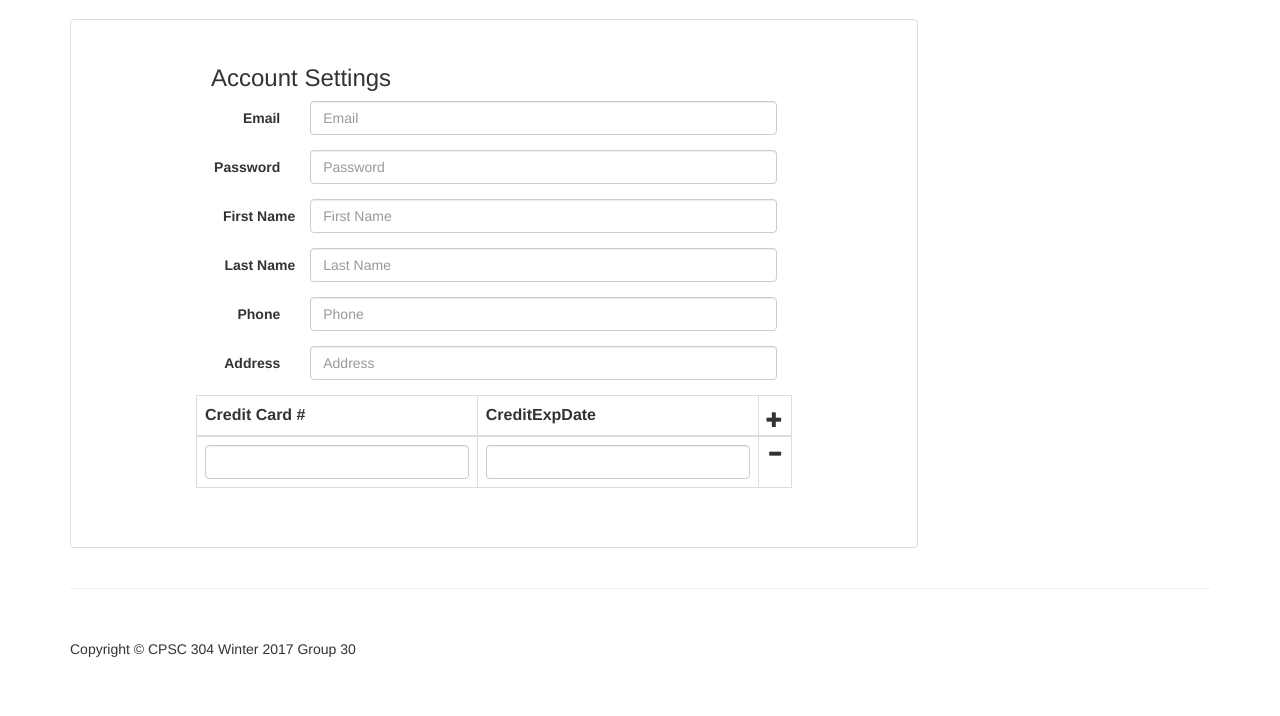
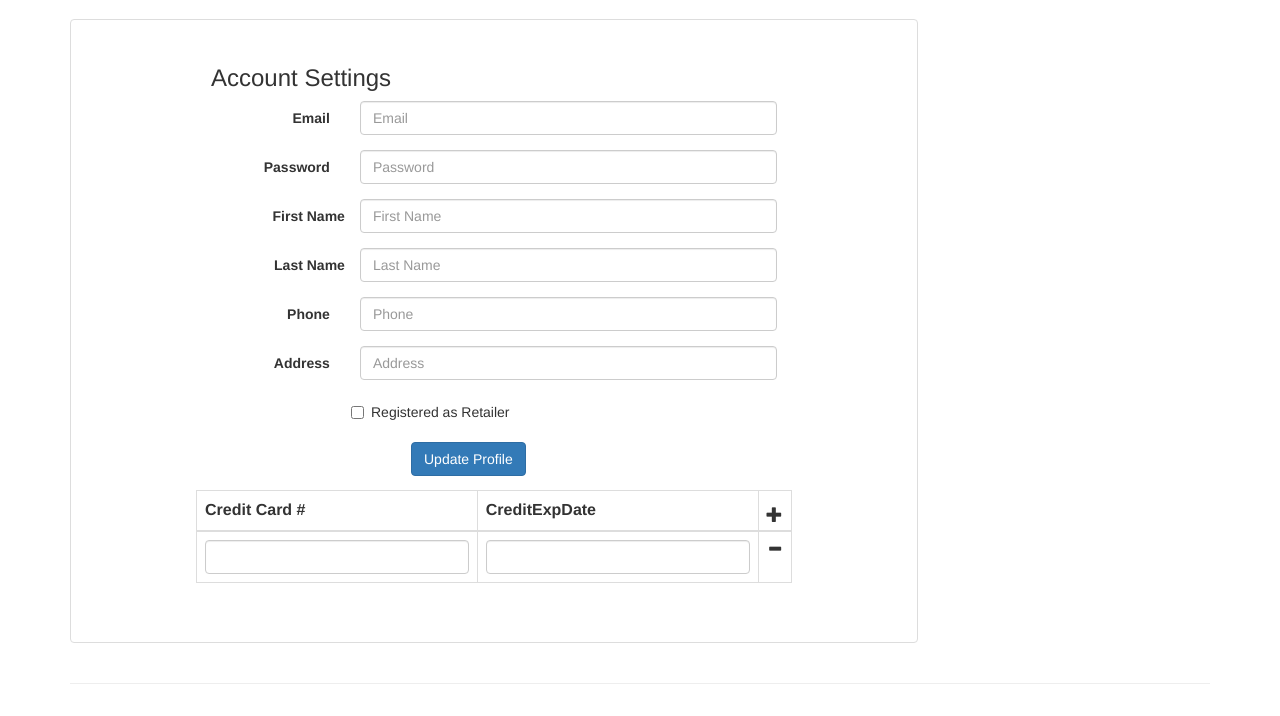
Before and after one commit to npojoku/OnlineShopping, a PHP site: page /frontend/php/profile.php in a window 1280 px wide. Shown: the part 51-767 px from the top of the page. Before the commit the page ends 708 px from the top, so only its background shows below. Run offline with PHP 8.4, Linux system fonts and the light colour scheme.

Commit message:
consolidated js libraries

```diff
--- a/frontend/php/parts/head.php
+++ b/frontend/php/parts/head.php
@@ -5,6 +5,8 @@
     <meta name="viewport" content="width=device-width, initial-scale=1">
     <meta name="description" content="">
     <meta name="author" content="">
+
+    <?php $title = 'Scythian'; ?>
 
     <title><?php echo($title); ?></title>
 
@@ -14,6 +16,15 @@
     <!-- Custom CSS -->
     <link href="../css/shop-item.css" rel="stylesheet">
 
+    <!-- jQuery -->
+    <script src="../js/jquery.js"></script>
+
+    <!-- Bootstrap Core JavaScript -->
+    <script src="../js/bootstrap.min.js"></script>
+
+    <!-- customer javascript for retailer registration -->
+    <script src="../js/showRetailRegister.js"></script>
+
     <!-- HTML5 Shim and Respond.js IE8 support of HTML5 elements and media queries -->
     <!-- WARNING: Respond.js doesn't work if you view the page via file:// -->
     <!--[if lt IE 9]>
--- a/frontend/php/parts/profileBody.php
+++ b/frontend/php/parts/profileBody.php
@@ -15,41 +15,70 @@
                     </h3>
                    <form class="form-horizontal">
                       <div class="form-group">
-                        <label class="col-sm-2 control-label">Email</label>
-                        <div class="col-sm-10">
+                        <label class="col-sm-3 control-label">Email</label>
+                        <div class="col-sm-9">
                           <input type="Email" class="form-control" id="inputEmail" placeholder="Email">
                         </div>
                       </div>
+
                       <div class="form-group">
-                        <label for="inputPassword" class="col-sm-2 control-label">Password</label>
-                        <div class="col-sm-10">
+                        <label for="inputPassword" class="col-sm-3 control-label">Password</label>
+                        <div class="col-sm-9">
                           <input type="password" class="form-control" id="inputPassword" placeholder="Password">
                         </div>
                       </div>
+
                     <div class="form-group">
-                        <label for="inputFirstName" class="col-sm-2 control-label" style=" padding-left: 0px; padding-right: 0px;">First Name</label>
-                        <div class="col-sm-10">
+                        <label for="inputFirstName" class="col-sm-3 control-label" style=" padding-left: 0px; padding-right: 0px;">First Name</label>
+                        <div class="col-sm-9">
                           <input type="text" class="form-control" id="inputFirstName" placeholder="First Name">
                         </div>
                       </div>
+
                     <div class="form-group">
-                        <label for="inputLastName" class="col-sm-2 control-label" style=" padding-left: 0px; padding-right: 0px;">Last Name</label>
-                        <div class="col-sm-10">
+                        <label for="inputLastName" class="col-sm-3 control-label" style=" padding-left: 0px; padding-right: 0px;">Last Name</label>
+                        <div class="col-sm-9">
                           <input type="text" class="form-control" id="inputLastName" placeholder="Last Name">
                         </div>
                       </div>
+
                     <div class="form-group">
-                        <label class="col-sm-2 control-label">Phone</label>
-                        <div class="col-sm-10">
+                        <label class="col-sm-3 control-label">Phone</label>
+                        <div class="col-sm-9">
                           <input type="text" class="form-control" id="inputPhone" placeholder="Phone">
                         </div>
                       </div>
+
                     <div class="form-group">
-                        <label class="col-sm-2 control-label">Address</label>
-                        <div class="col-sm-10">
+                        <label class="col-sm-3 control-label">Address</label>
+                        <div class="col-sm-9">
                           <input type="text" class="form-control" id="inputAddress" placeholder="Address">
                         </div>
                       </div>
+
+                      <div class="checkbox" style="margin-left: 140px;">
+                        <label>
+                          <input type="checkbox" name = "registerAsRetailer" onclick="showRetailerRegister('retailerRegister')"> Registered as Retailer
+                        </label>
+                      </div>
+
+                      <div class="form-group retailerRegister" style="display:none">
+                        <label class="col-sm-3 control-label">Shop Name</label>
+                        <div class="col-sm-9">
+                          <input type="text" class="form-control" name="ShopName" placeholder="Shop Name">
+                        </div>
+                      </div>
+
+                      <div class="form-group retailerRegister" style="display:none">
+                        <label for="inputPassword" class="col-sm-3 control-label">Deposit Account</label>
+                        <div class="col-sm-9">
+                          <input type="text" class="form-control" name="DepositAccount" placeholder="Deposit Account">
+                        </div>
+                      </div>
+
+                      <br>
+                      <button type="submit" class="btn btn-primary" name="register" style="margin-left: 200px;">Update Profile</button>
+
                     </form>
 
                     <form class="form-horizontal">
--- a/frontend/php/profile.php
+++ b/frontend/php/profile.php
@@ -1,6 +1,5 @@
 <DOCTYPE html>
 
-<?php $title = 'Scythian'; ?>
 <?php require '../../backend/core.inc.php'; ?>
 
 <html>
@@ -17,11 +16,5 @@
 <!-- footer -->
 <?php include('parts/footer.php'); ?>
 
-<!-- jQuery -->
-<script src="../js/jquery.js"></script>
-
-<!-- Bootstrap Core JavaScript -->
-<script src="../js/bootstrap.min.js"></script>
-
 </body>
 </html>
```
Also changed, not shown: frontend/php/error.php (+0 -7 lines), frontend/php/login.php (+0 -7 lines), frontend/php/manageOrders.php (+0 -7 lines), frontend/php/manageProducts.php (+0 -7 lines), frontend/php/productList.php (+0 -7 lines), frontend/php/register.php (+0 -12 lines), frontend/php/registerCard.php (+0 -7 lines), frontend/php/viewOrders.php (+0 -7 lines), frontend/php/viewProducts.php (+0 -7 lines).
